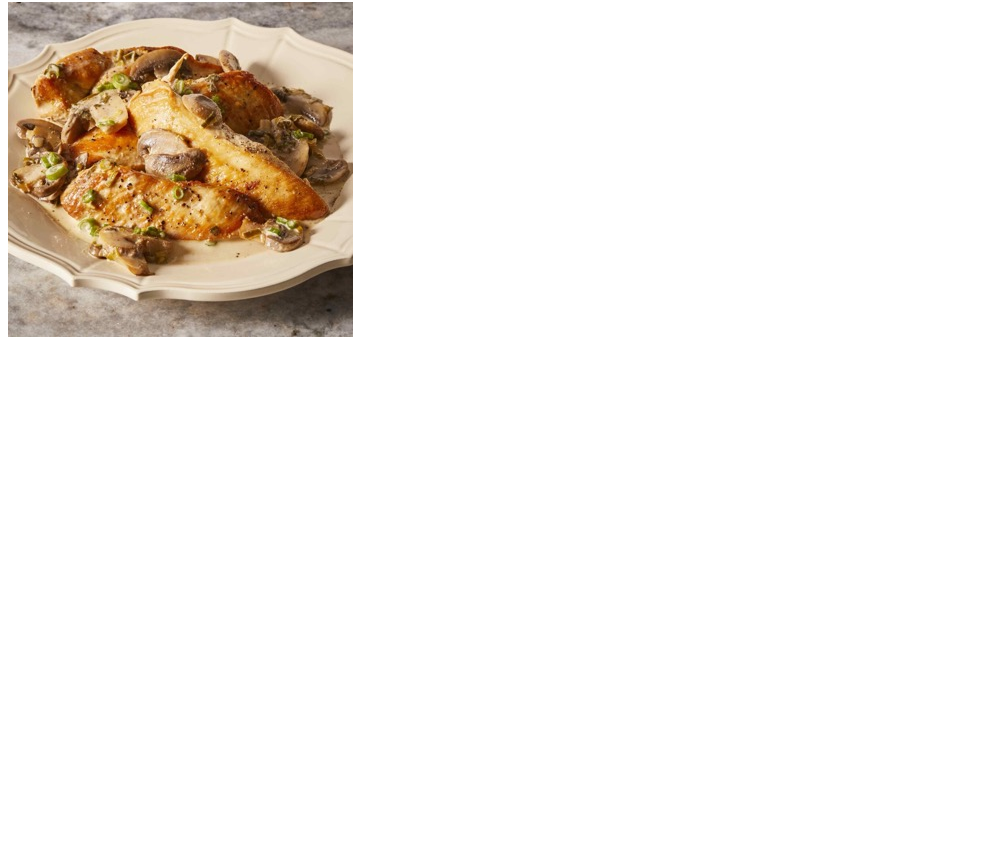
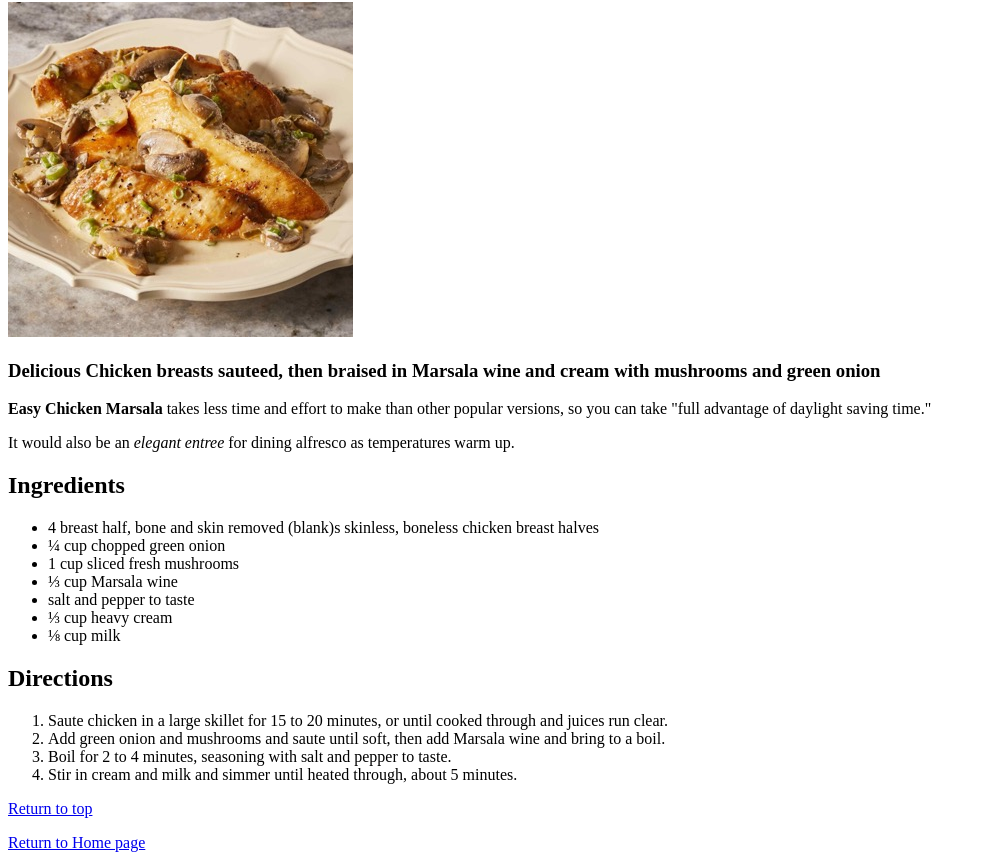
Before and after one commit to hbilgil/odin-recipes, a plain HTML site: page recipes/easy_chicken_marsala.html in a window 1280 px wide. Shown: the part 78-946 px from the top of the page, without its empty margins (0-985 px from the left). Before the commit the page ends 800 px from the top, so only its background shows below. Drawn offline with Linux system fonts and the light colour scheme.

Commit message:
Edit the Recipes page

```diff
--- a/recipes/easy_chicken_marsala.html
+++ b/recipes/easy_chicken_marsala.html
@@ -7,5 +7,27 @@
     <body>
       <h1>Easy Chicken Marsala</h1>
         <img src="../images/easy_chicken_marsala.jpeg" alt="Easy Chicken Marsala Photo"
+          <p><h3>Delicious Chicken breasts sauteed, then braised in Marsala wine and cream with mushrooms and green onion</h3></p>
+          <p><strong>Easy Chicken Marsala</strong> takes less time and effort to make than other popular versions, so you can take "full advantage of daylight saving time."</p>
+          <p>It would also be an <em>elegant entree</em> for dining alfresco as temperatures warm up.</p>
+      <h2>Ingredients</h2>
+        <ul>
+          <li>4 breast half, bone and skin removed (blank)s skinless, boneless chicken breast halves</li>
+          <li>¼ cup chopped green onion</li>
+          <li>1 cup sliced fresh mushrooms</li>
+          <li>⅓ cup Marsala wine</li>
+          <li>salt and pepper to taste</li>
+          <li>⅓ cup heavy cream</li>
+          <li>⅛ cup milk</li>
+        </ul>
+      <h2>Directions</h2>
+        <ol>
+          <li>Saute chicken in a large skillet for 15 to 20 minutes, or until cooked through and juices run clear.</li>
+          <li>Add green onion and mushrooms and saute until soft, then add Marsala wine and bring to a boil.</li>
+          <li>Boil for 2 to 4 minutes, seasoning with salt and pepper to taste.</li>
+          <li>Stir in cream and milk and simmer until heated through, about 5 minutes.</li>
+        </ol>
+        <a href="../recipes/easy_chicken_marsala.html">Return to top</a>
+        <p><a href="../index.html">Return to Home page</a></p>
     </body>
 </html>
```
